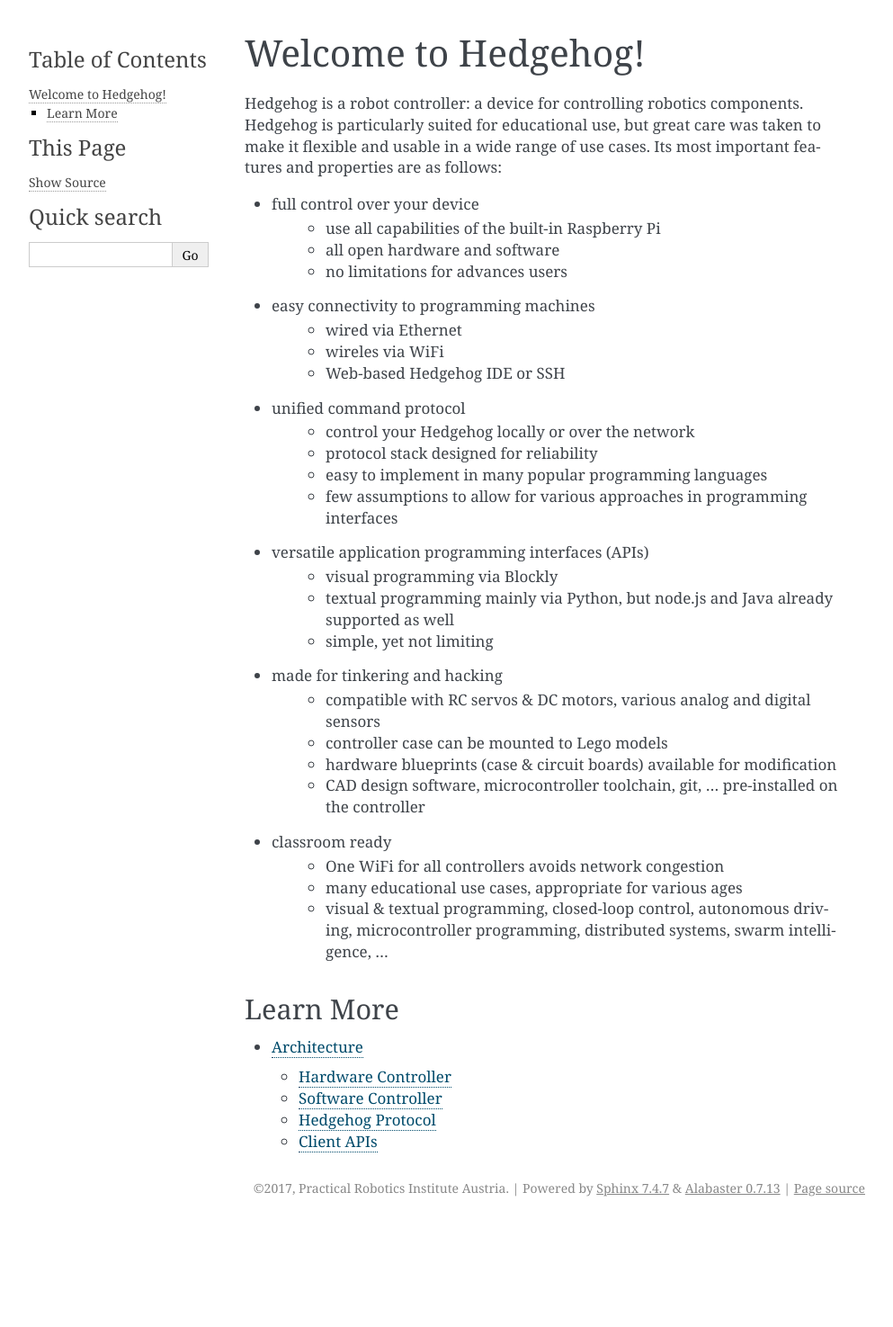
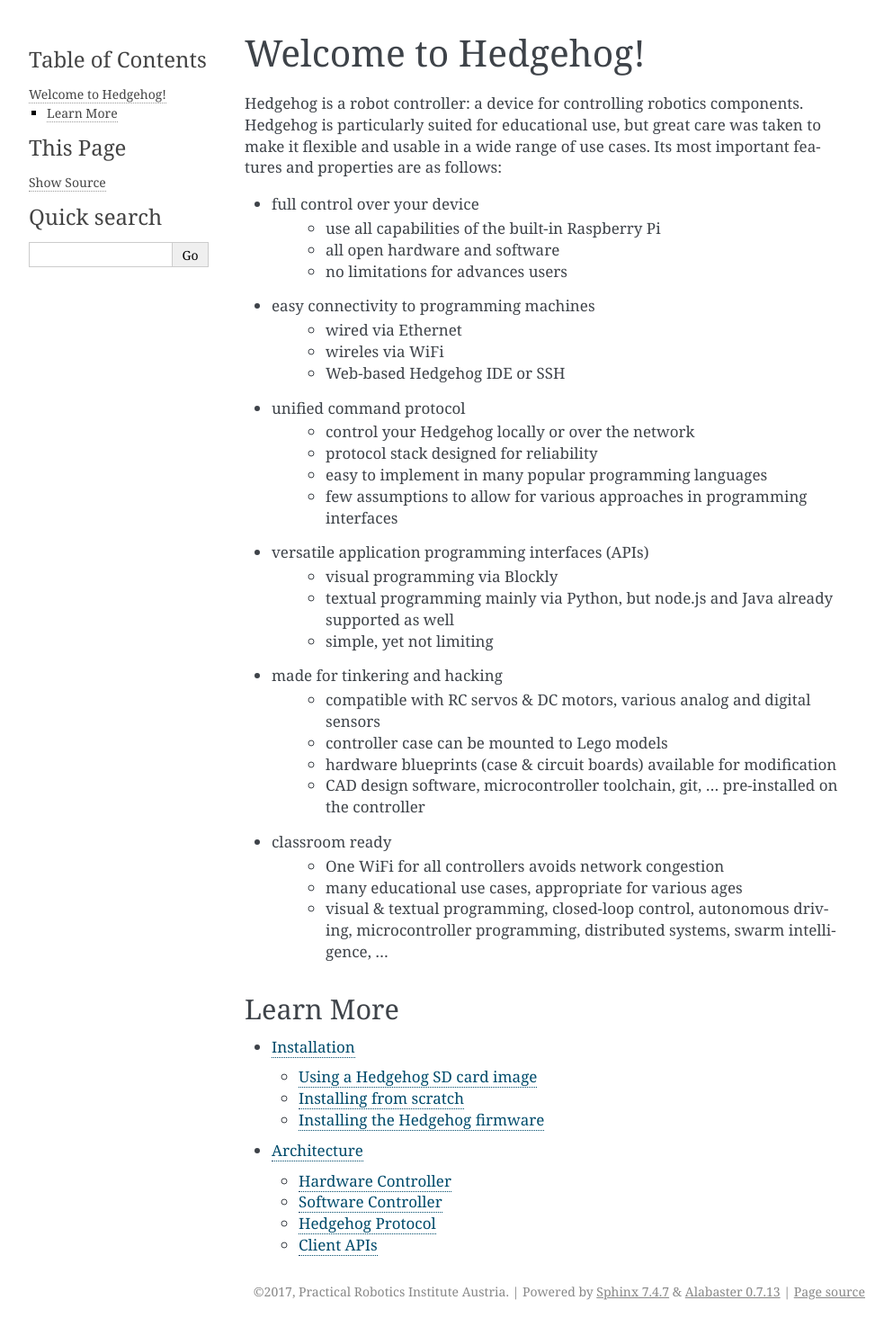
Before and after one commit to PRIArobotics/Hedgehog, a Sphinx documentation site: the page built from docs/source/index.rst, in a window 1280 px wide. Shown: the whole page at 90% size, without its empty margins (148-1141 px from the left). Built offline with Sphinx 7.4.7, drawn with Linux system fonts in a browser that asks for light colours; before the commit the page ends 1360 px from its top, so only the background shows below that; some of the changed lines change nothing that is shown.

Commit message:
begin with installation

```diff
--- a/docs/source/index.rst
+++ b/docs/source/index.rst
@@ -39,4 +39,5 @@
 .. toctree::
    :maxdepth: 2
 
+   installation
    architecture
--- /dev/null
+++ b/docs/source/installation.rst
@@ -0,0 +1,66 @@
+Installation
+============
+
+This document describes how to install the software that runs on a Hedgehog controller.
+If you have bought a complete controller, it should have come with everything installed and you shouldn't have to do this.
+If you somehow can't connect to your controller anymore, you can re-install everything as described here as a last resort.
+
+Using a Hedgehog SD card image
+^^^^^^^^^^^^^^^^^^^^^^^^^^^^^^
+
+TODO
+
+Installing from scratch
+^^^^^^^^^^^^^^^^^^^^^^^
+
+Installing a Hedgehog is a simple step-by-step procedure:
+
+- installing the operating system
+- ensuring you can run commands on the hedgehog:
+    - by connecting keyboard and monitor; or
+    - by enabling SSH
+- connecting Hedgehog to the internet
+    - via Ethernet
+    - via WiFi
+- executing the setup scripts
+
+If you don't want to use keyboard and monitor, Hedgehog is a *headless* device.
+This means that you need to access your Hedgehog over the network, and/or provide some configurations before you boot your controller.
+We provide instructions for both
+
+Installing Raspbian
+-------------------
+
+Like any Raspberry Pi, Hedgehog needs an operating system.
+Downloads_ and `installation instructions`_ can be found at raspberrypi.org.
+
+To follow the rest of the installation, you will need to be able to run commands on your Hedgehog.
+There are basically two ways for this:
+
+- connect a keyboard and a monitor, or
+- connect to your Hedgehog via SSH.
+
+If you plan on using SSH, either now or later on, continue with the next section.
+Otherwise, you can skip it.
+
+.. _Downloads: https://www.raspberrypi.org/downloads/raspbian/
+.. _installation instructions: https://www.raspberrypi.org/documentation/installation/installing-images/README.md
+
+Setting up SSH (optional)
+-------------------------
+
+Newer versions of Raspbian require you to `enable SSH`_ first; this is a security measure, as SSH allows remote access to a computer.
+If you don't want to connect a monitor and keyboard, you will have to follow the instructions for "headless" devices,
+otherwise you can choose one of both ways.
+The instructions also contain an overview of client software you can use on your computer.
+
+.. _enable SSH: https://www.raspberrypi.org/documentation/remote-access/ssh/
+
+Connecting to the internet
+--------------------------
+
+For installation of software only, Hedgehog requires an internet connection
+
+
+Installing the Hedgehog firmware
+^^^^^^^^^^^^^^^^^^^^^^^^^^^^^^^^
```
